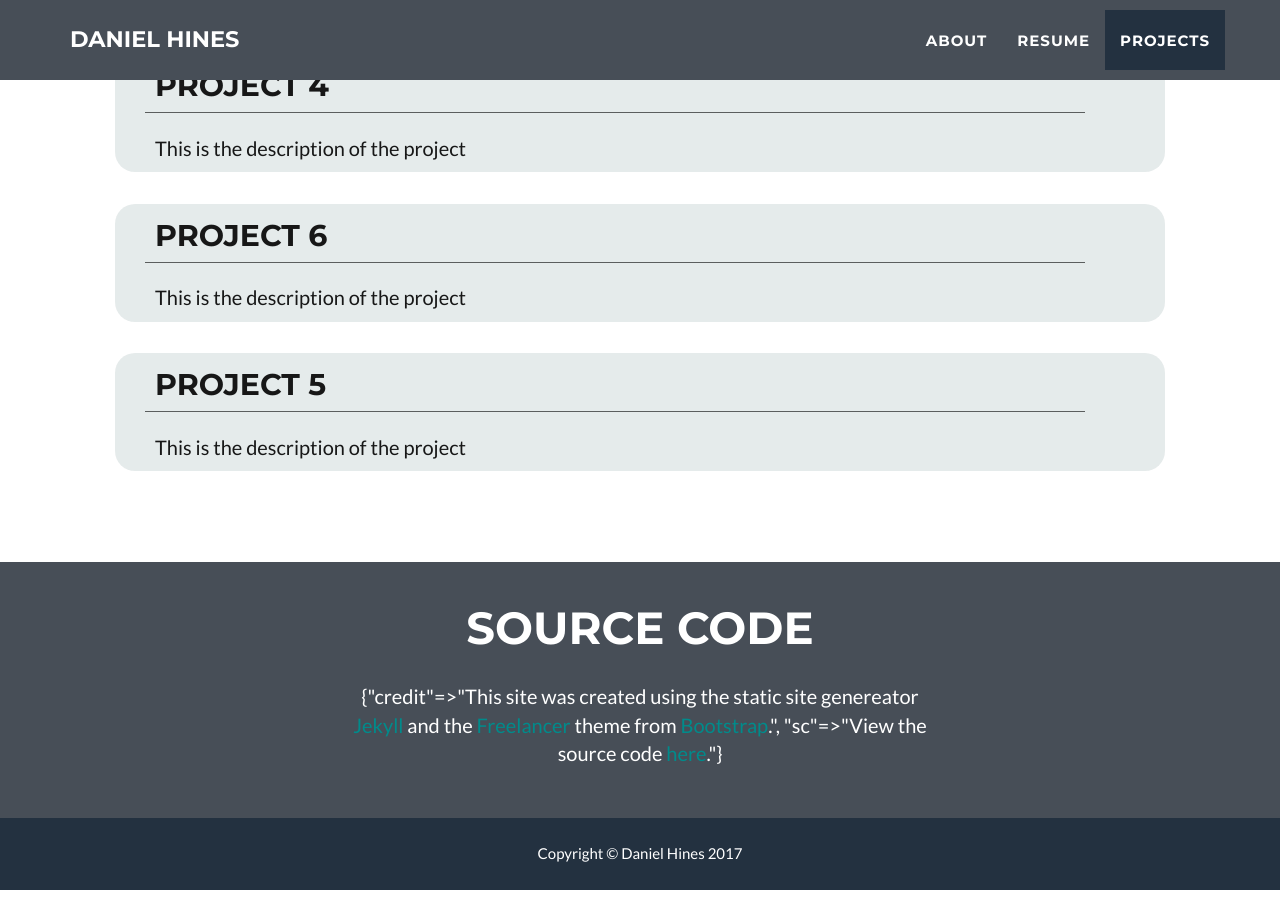
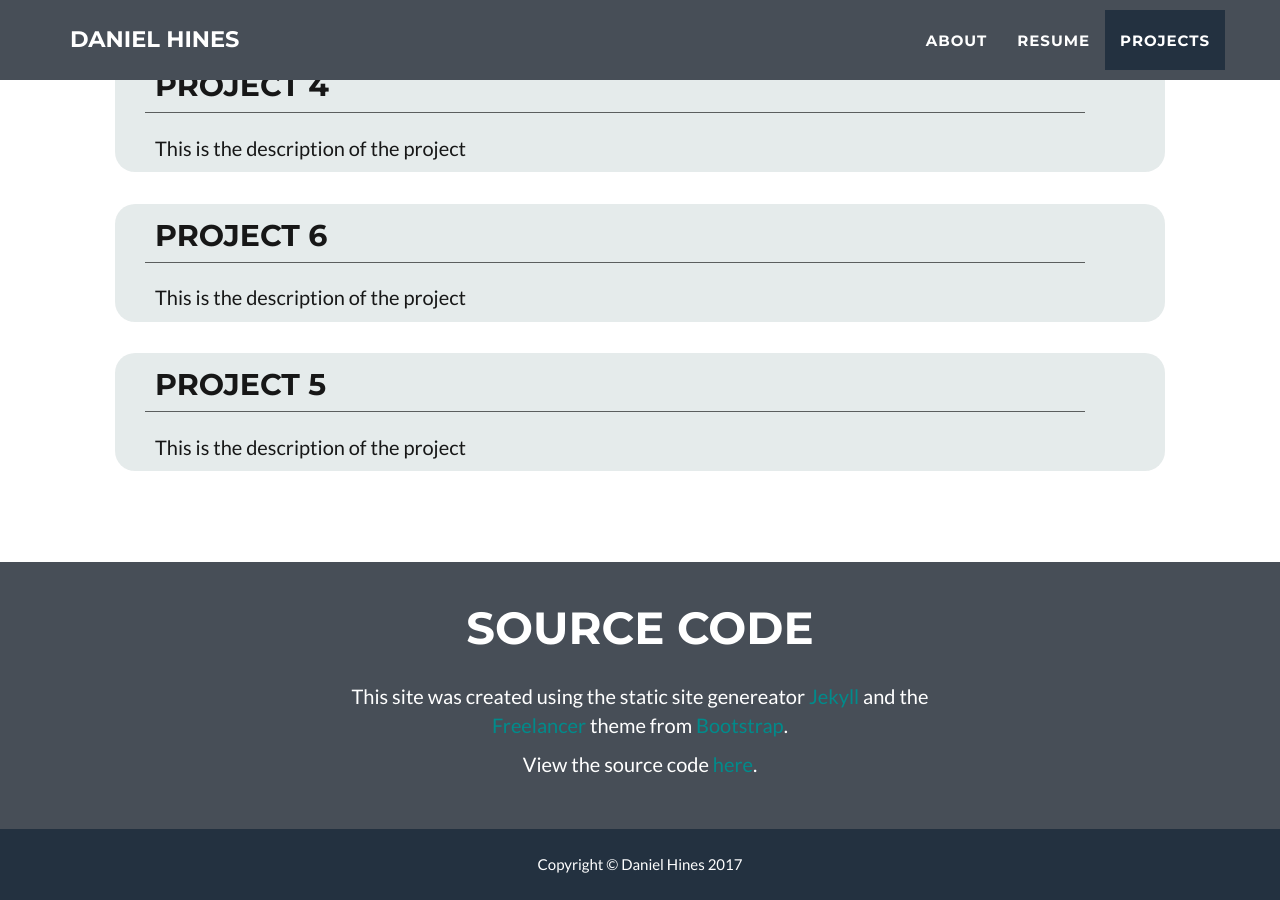
Before and after one commit to danielchines/danielchines.github.io, a Jekyll site: the page built from index.html, in a window 1280 px wide and 900 px high, scrolled down 2118 px. Built offline with Jekyll 4.4.1, drawn with Linux system fonts in a browser that asks for light colours.

Commit message:
Update footer.html

```diff
--- a/_includes/footer.html
+++ b/_includes/footer.html
@@ -5,7 +5,8 @@
                 <div class="row">
                     <div class="footer-col col-md-4">
                         <h3>{{ site.footer.credits }}</h3>
-                        <p>{{ site.credits }}</p>
+                        <p>{{ site.credits.credit }}</p>
+                        <p>{{ site.credits.sc }}</p>
                     </div>
                 </div>
             </div>
```
